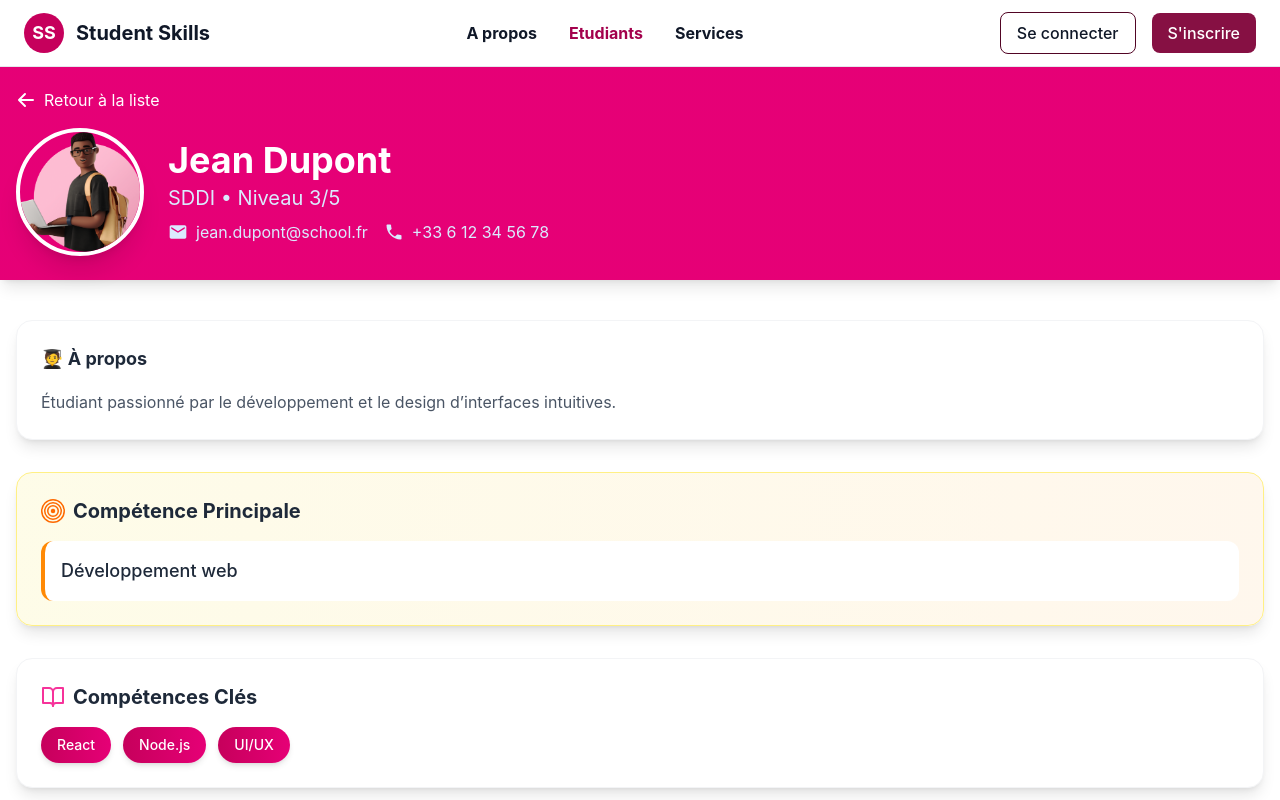
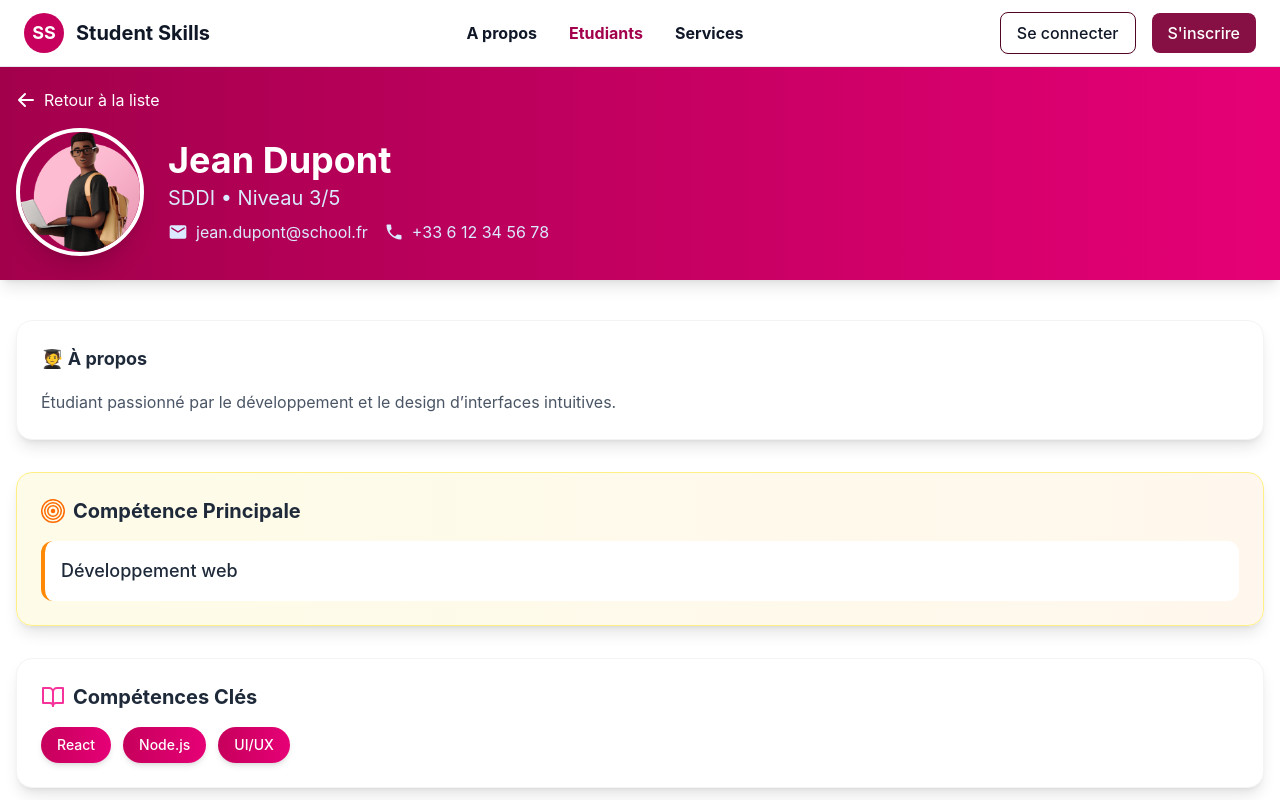
Before and after one commit to MilkCoder26/student-skills, a React (Vite) app: page /students/1 in a window 1280 px wide. Shown: the top 800 px of the page. Built offline with nearby package versions, Linux system fonts and the light colour scheme.

Commit message:
change bg student page details

```diff
--- a/src/routes/students/$studentId.tsx
+++ b/src/routes/students/$studentId.tsx
@@ -69,7 +69,7 @@ function RouteComponent() {
 
   return (
     <div className="min-h-screen bg-white py-16">
-      <div className="bg-gradient-to-r from-primary-600 to-primary-600 text-white shadow-lg">
+      <div className="bg-gradient-to-r from-primary-800 to-primary-600 text-white shadow-lg">
         <div className="max-w-7xl mx-auto px-4 py-6">
           <Link
             to="/students"
```
